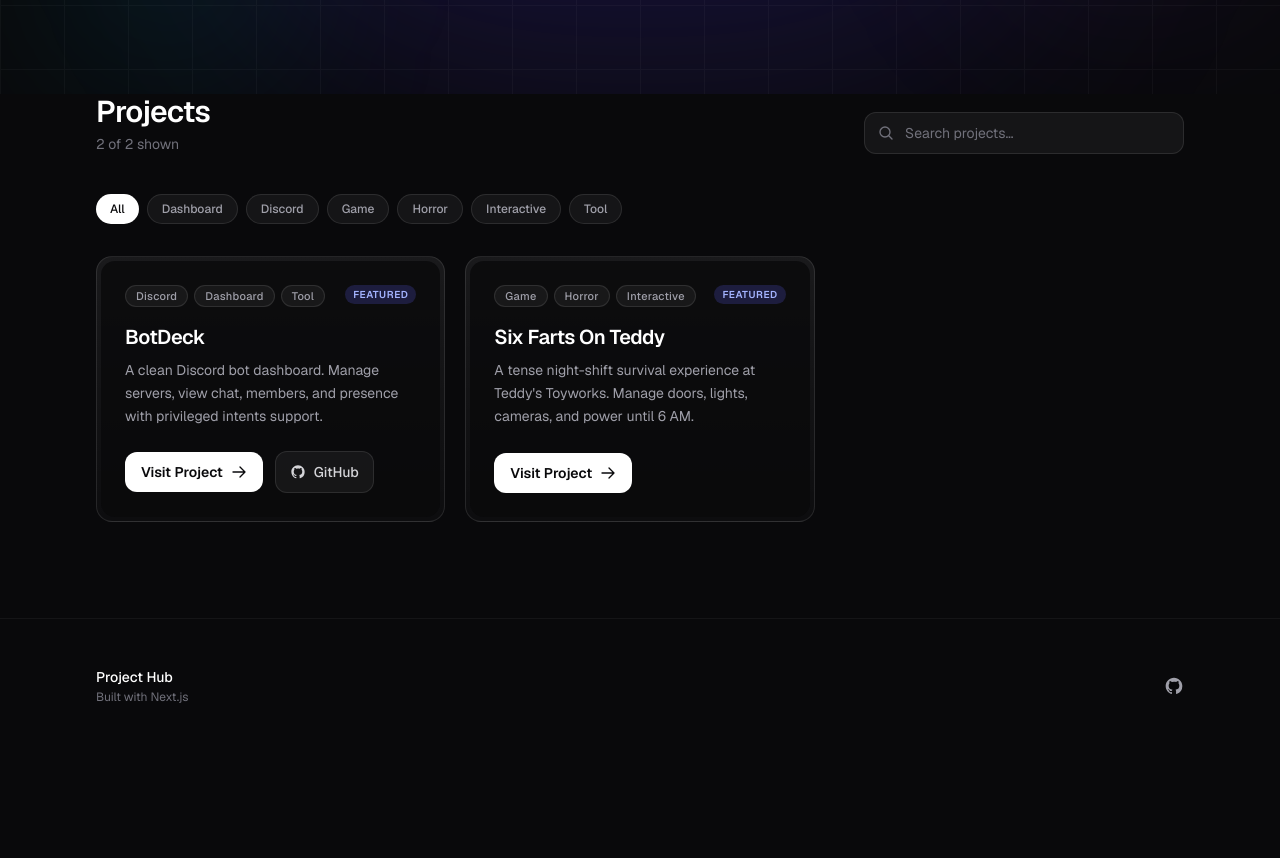
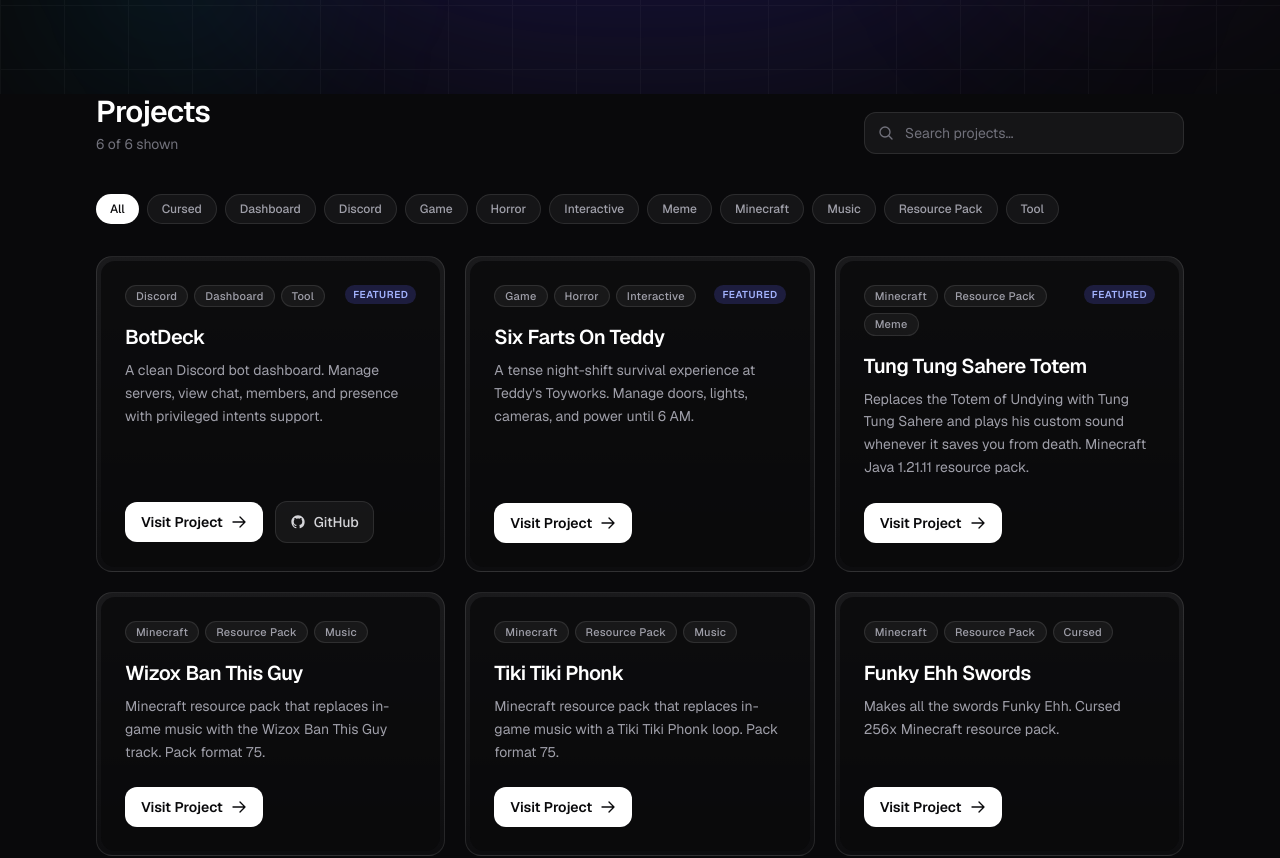
Before and after one commit to fabianstenka5-boop/project-hub, a Next.js app: page / in a window 1280 px wide. Shown: the part 443-1301 px from the top of the page. Before the commit the page ends 1196 px from the top, so only its background shows below. Built offline with nearby package versions, Linux system fonts and the light colour scheme.

Commit message:
Add Modrinth resource packs + Wizox / Tiki Tiki Phonk sound packs

```diff
--- a/src/data/projects.ts
+++ b/src/data/projects.ts
@@ -32,6 +32,46 @@
     featured: true,
     addedAt: "2026-08-20",
   },
+  {
+    id: "tung-tung-sahere-totem",
+    name: "Tung Tung Sahere Totem",
+    description:
+      "Replaces the Totem of Undying with Tung Tung Sahere and plays his custom sound whenever it saves you from death. Minecraft Java 1.21.11 resource pack.",
+    url: "https://modrinth.com/resourcepack/tung-tung-sahere-totem",
+    tags: ["Minecraft", "Resource Pack", "Meme"],
+    featured: true,
+    addedAt: "2026-08-13",
+  },
+  {
+    id: "funky-ehh-swords",
+    name: "Funky Ehh Swords",
+    description:
+      "Makes all the swords Funky Ehh. Cursed 256x Minecraft resource pack.",
+    url: "https://modrinth.com/resourcepack/funky-ehh-swords",
+    tags: ["Minecraft", "Resource Pack", "Cursed"],
+    featured: false,
+    addedAt: "2026-08-10",
+  },
+  {
+    id: "wizox-ban-this-guy",
+    name: "Wizox Ban This Guy",
+    description:
+      "Minecraft resource pack that replaces in-game music with the Wizox Ban This Guy track. Pack format 75.",
+    url: "https://modrinth.com/user/TTFabianstenq",
+    tags: ["Minecraft", "Resource Pack", "Music"],
+    featured: false,
+    addedAt: "2026-09-12",
+  },
+  {
+    id: "tiki-tiki-phonk",
+    name: "Tiki Tiki Phonk",
+    description:
+      "Minecraft resource pack that replaces in-game music with a Tiki Tiki Phonk loop. Pack format 75.",
+    url: "https://modrinth.com/user/TTFabianstenq",
+    tags: ["Minecraft", "Resource Pack", "Music"],
+    featured: false,
+    addedAt: "2026-09-11",
+  },
 ];
 
 export const allTags = Array.from(
```
